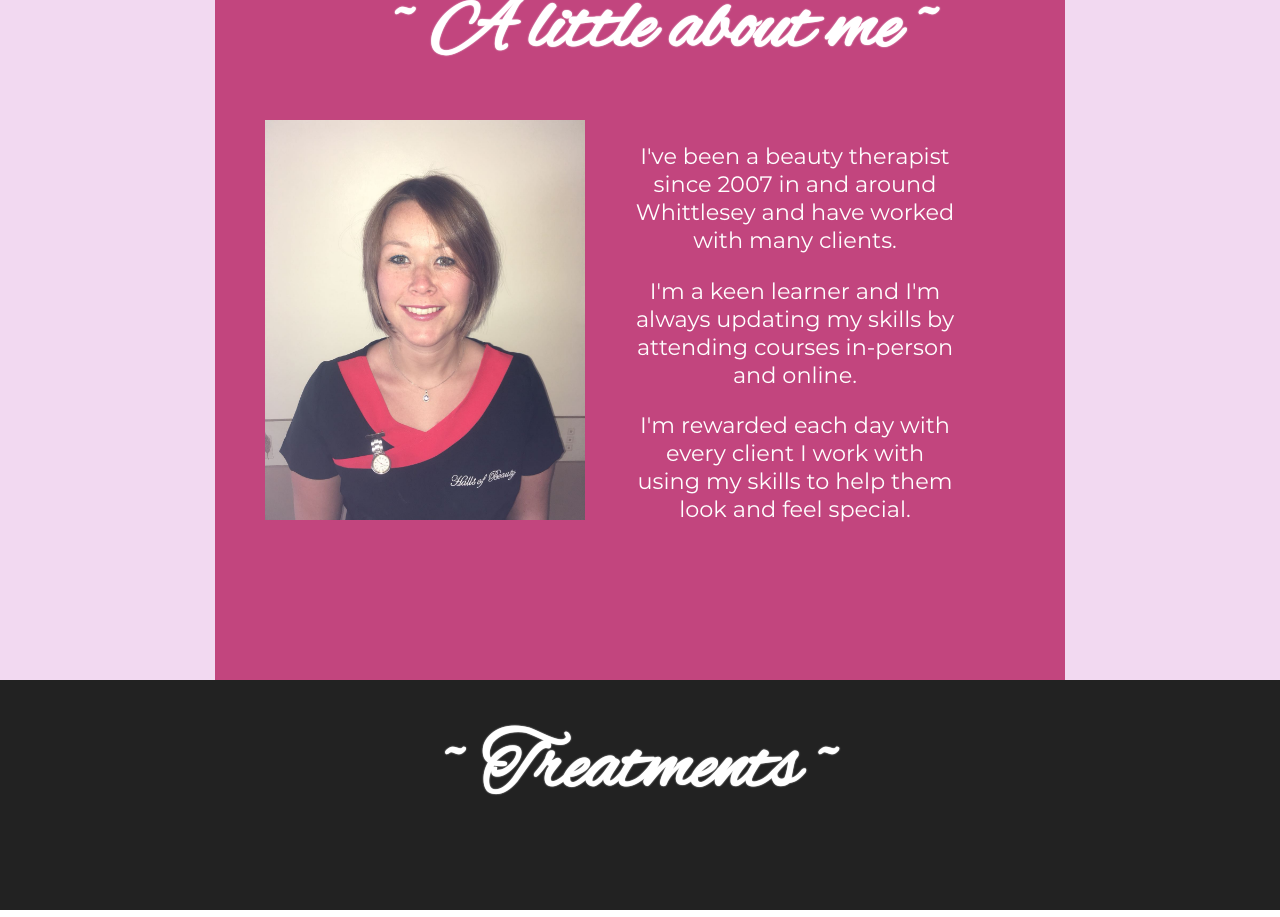
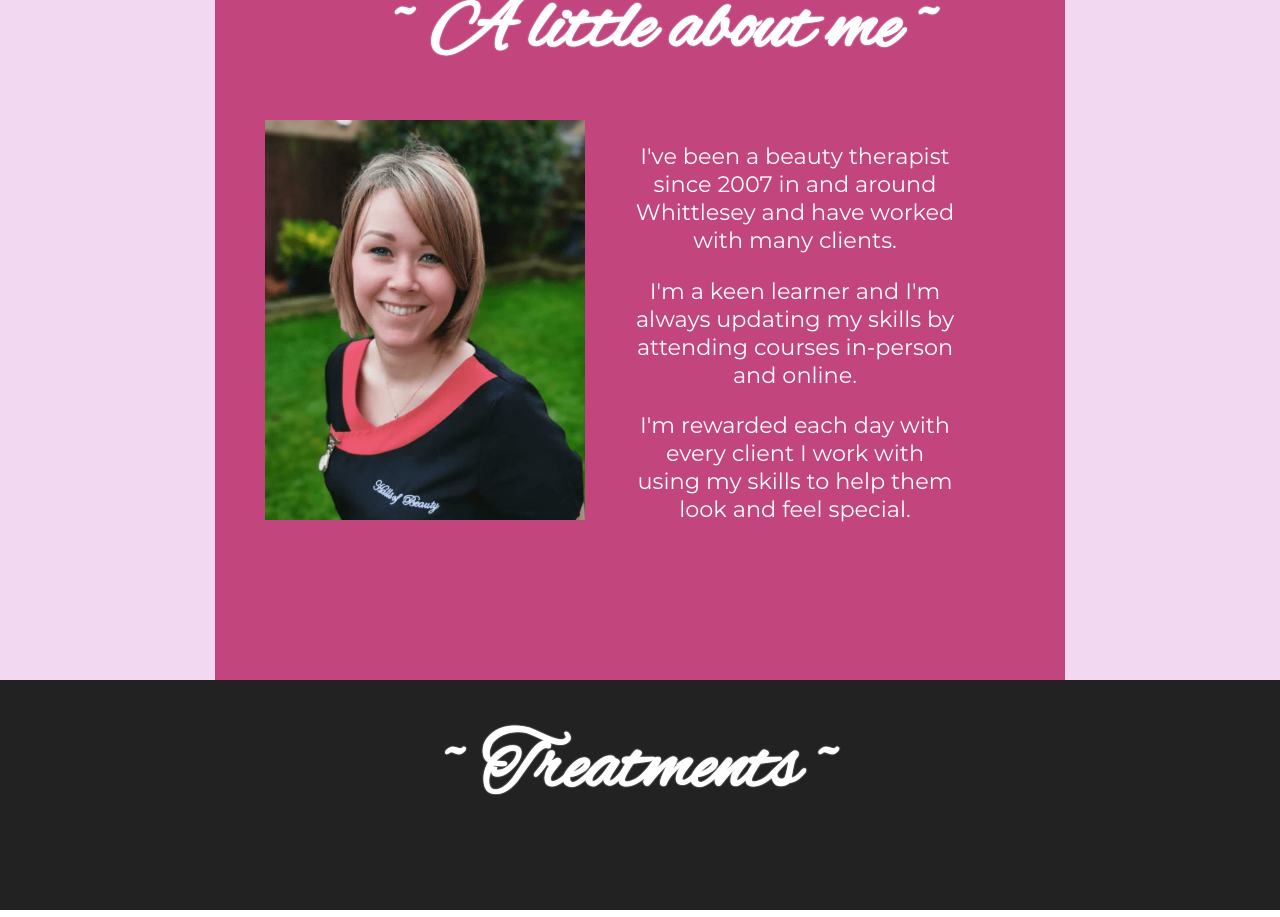
Before and after one commit to rodhall85/halls-of-beauty-web, a React (Create React App) app: page / in a window 1280 px wide. Shown: the part 860-1777 px from the top of the page. Built offline with nearby package versions, Linux system fonts and the light colour scheme.

Commit message:
Update Bev's picture

```diff
--- a/src/About.css
+++ b/src/About.css
@@ -17,7 +17,7 @@
   width: 90%;
   height: 400px;
   margin: auto;
-  background: url('./images/bev-2.JPG') no-repeat;
+  background: url('./images/bev.png') no-repeat;
   background-size: cover;
   background-position: center;
 }
```
Also changed, not shown: src/images/bev-2.JPG (deleted), src/images/bev.png (added).
